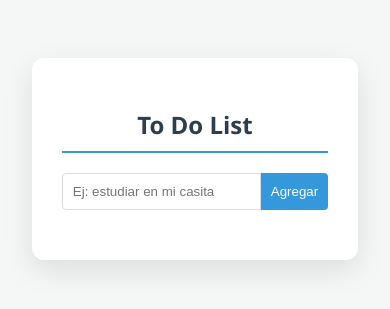
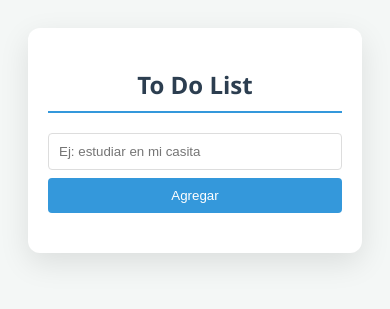
Before and after one commit to santividal85/devOps-2-, a Python web app: template templates/index.html in a window 390 px wide. Shown: the top 309 px of the page. Run offline with Jinja, Linux system fonts and the light colour scheme; the template is opened without the code that fills it, so the values that code supplies are empty.

Commit message:
responsividad en css

```diff
--- a/static/css/style.css
+++ b/static/css/style.css
@@ -71,3 +71,27 @@ li:last-child {
     border: none;
     background: none;
 }
+/* ── Responsividad ── */
+@media (max-width: 480px) {
+  body {
+    padding: 20px;
+  }
+
+  .todo-container {
+    padding: 20px;
+  }
+
+  .input-group {
+    flex-direction: column;
+  }
+
+  input {
+    border-radius: 4px;
+    margin-bottom: 8px;
+  }
+
+  #add-btn {
+    border-radius: 4px;
+    width: 100%;
+  }
+}
```
